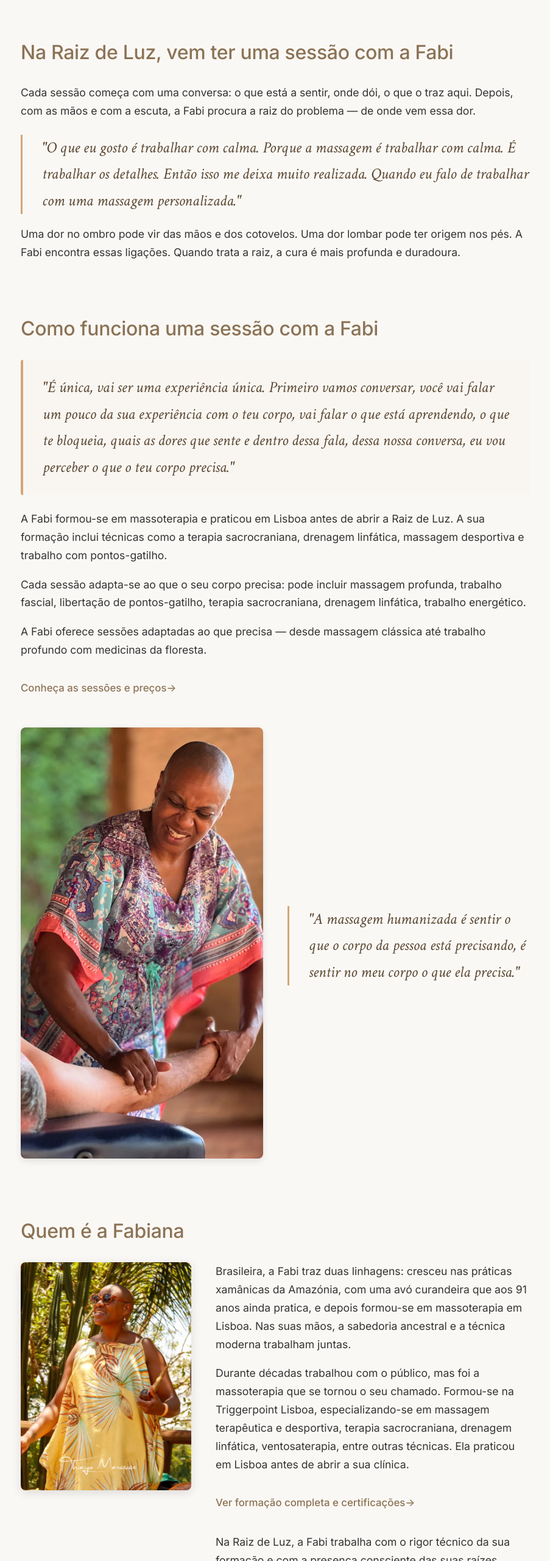
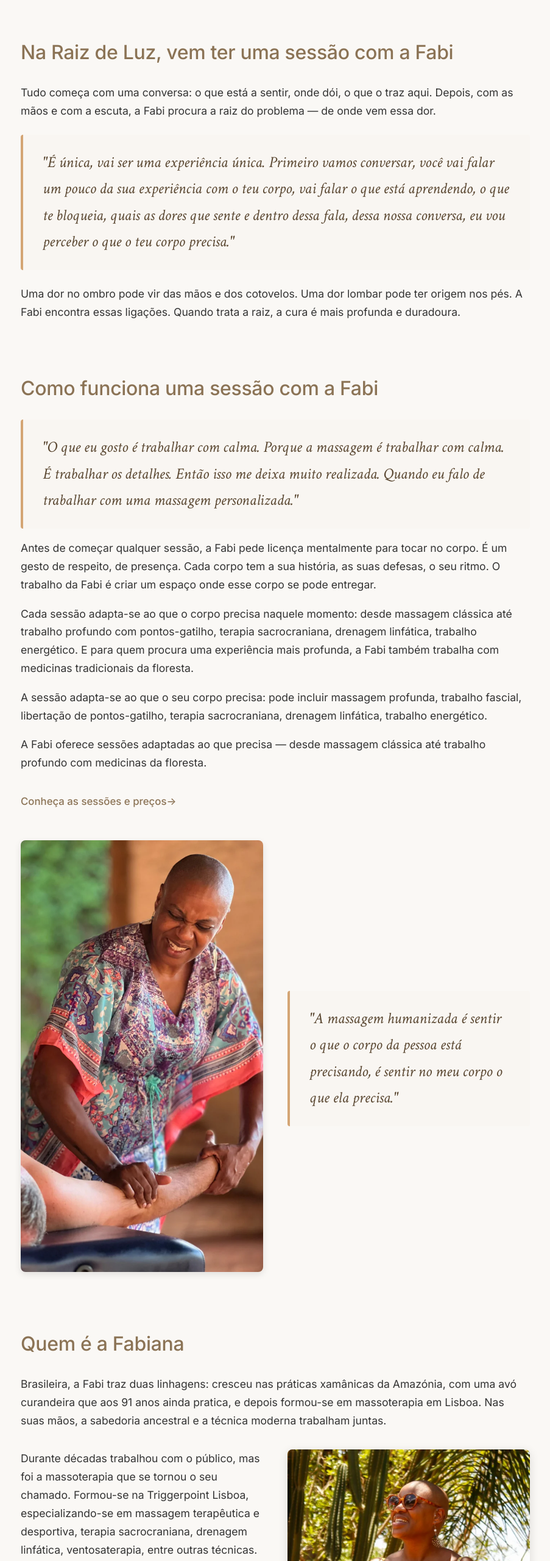
Before and after one commit to jpdrecourt/raiz-de-luz, a website: page docs/index.html in a window 1280 px wide. Shown: the part 1480-4040 px from the top of the page at 61% size, without its empty margins (188-1091 px from the left). Drawn offline with Linux system fonts and the light colour scheme.

Commit message:
Fix; Front page copy and design

```diff
--- a/docs/css/style.css
+++ b/docs/css/style.css
@@ -1589,41 +1589,52 @@ section {
   }
 }
 
-/* Bio section layout - Mobile first (single column) */
-.bio-content {
+/* Image-text layout - image LEFT, text RIGHT (desktop) */
+.image-text-layout {
   display: flex;
   flex-direction: column;
   gap: 1.5rem;
-  align-items: center;
-}
-
-.bio-image {
+  margin: 1.5rem 0;
+}
+
+.image-text-image {
   width: 100%;
   max-width: 280px;
-}
-
-.bio-image img {
+  margin: 0 auto;
+}
+
+.image-text-image img {
   width: 100%;
   height: auto;
   border-radius: 8px;
   box-shadow: 0 4px 16px rgb(0 0 0 / 12%);
 }
 
-.bio-text {
+.image-text-text {
   width: 100%;
 }
 
-/* Tablet and up - two column layout */
+/* Tablet and up - side by side, text LEFT, image RIGHT */
 @media (width >= 769px) {
-  .bio-content {
+  .image-text-layout {
     display: grid;
-    grid-template-columns: 280px 1fr;
+    grid-template-columns: 1fr 1fr;
     gap: 2.5rem;
     align-items: start;
-  }
-
-  .bio-image {
+    margin: 2rem 0;
+  }
+
+  .image-text-image {
     max-width: none;
+    margin: 0;
+    order: 2;
+  }
+
+  .image-text-text {
+    display: flex;
+    flex-direction: column;
+    justify-content: center;
+    order: 1;
   }
 }
 
--- a/docs/index.html
+++ b/docs/index.html
@@ -147,17 +147,18 @@
         </h2>
 
         <p>
-          Cada sessão começa com uma conversa: o que está a sentir, onde dói, o
-          que o traz aqui. Depois, com as mãos e com a escuta, a Fabi procura a
-          raiz do problema — de onde vem essa dor.
+          Tudo começa com uma conversa: o que está a sentir, onde dói, o que o
+          traz aqui. Depois, com as mãos e com a escuta, a Fabi procura a raiz
+          do problema — de onde vem essa dor.
         </p>
 
-        <p class="quote-inline">
-          "O que eu gosto é trabalhar com calma. Porque a massagem é trabalhar
-          com calma. É trabalhar os detalhes. Então isso me deixa muito
-          realizada. Quando eu falo de trabalhar com uma massagem
-          personalizada."
-        </p>
+        <div class="quote-block">
+          "É única, vai ser uma experiência única. Primeiro vamos conversar,
+          você vai falar um pouco da sua experiência com o teu corpo, vai falar
+          o que está aprendendo, o que te bloqueia, quais as dores que sente e
+          dentro dessa fala, dessa nossa conversa, eu vou perceber o que o teu
+          corpo precisa."
+        </div>
 
         <p>
           Uma dor no ombro pode vir das mãos e dos cotovelos. Uma dor lombar
@@ -170,25 +171,32 @@
       <section class="homepage-section sessions-section">
         <h2 class="section-heading">Como funciona uma sessão com a Fabi</h2>
 
-        <div class="quote-block">
-          "É única, vai ser uma experiência única. Primeiro vamos conversar,
-          você vai falar um pouco da sua experiência com o teu corpo, vai falar
-          o que está aprendendo, o que te bloqueia, quais as dores que sente e
-          dentro dessa fala, dessa nossa conversa, eu vou perceber o que o teu
-          corpo precisa."
-        </div>
-
-        <p>
-          A Fabi formou-se em massoterapia e praticou em Lisboa antes de abrir a
-          Raiz de Luz. A sua formação inclui técnicas como a terapia
-          sacrocraniana, drenagem linfática, massagem desportiva e trabalho com
-          pontos-gatilho.
+        <p class="quote-block">
+          "O que eu gosto é trabalhar com calma. Porque a massagem é trabalhar
+          com calma. É trabalhar os detalhes. Então isso me deixa muito
+          realizada. Quando eu falo de trabalhar com uma massagem
+          personalizada."
         </p>
 
         <p>
-          Cada sessão adapta-se ao que o seu corpo precisa: pode incluir
-          massagem profunda, trabalho fascial, libertação de pontos-gatilho,
-          terapia sacrocraniana, drenagem linfática, trabalho energético.
+          Antes de começar qualquer sessão, a Fabi pede licença mentalmente para
+          tocar no corpo. É um gesto de respeito, de presença. Cada corpo tem a
+          sua história, as suas defesas, o seu ritmo. O trabalho da Fabi é criar
+          um espaço onde esse corpo se pode entregar.
+        </p>
+
+        <p>
+          Cada sessão adapta-se ao que o corpo precisa naquele momento: desde
+          massagem clássica até trabalho profundo com pontos-gatilho, terapia
+          sacrocraniana, drenagem linfática, trabalho energético. E para quem
+          procura uma experiência mais profunda, a Fabi também trabalha com
+          medicinas tradicionais da floresta.
+        </p>
+
+        <p>
+          A sessão adapta-se ao que o seu corpo precisa: pode incluir massagem
+          profunda, trabalho fascial, libertação de pontos-gatilho, terapia
+          sacrocraniana, drenagem linfática, trabalho energético.
         </p>
 
         <p>
@@ -217,7 +225,7 @@
             </picture>
           </div>
           <div class="image-quote-text">
-            <p class="quote-inline">
+            <p class="quote-block">
               "A massagem humanizada é sentir o que o corpo da pessoa está
               precisando, é sentir no meu corpo o que ela precisa."
             </p>
@@ -229,8 +237,15 @@
       <section class="homepage-section bio-section">
         <h2 class="section-heading">Quem é a Fabiana</h2>
 
-        <div class="bio-content">
-          <div class="bio-image">
+        <p>
+          Brasileira, a Fabi traz duas linhagens: cresceu nas práticas xamânicas
+          da Amazónia, com uma avó curandeira que aos 91 anos ainda pratica, e
+          depois formou-se em massoterapia em Lisboa. Nas suas mãos, a sabedoria
+          ancestral e a técnica moderna trabalham juntas.
+        </p>
+
+        <div class="image-text-layout">
+          <div class="image-text-image">
             <picture>
               <source
                 srcset="media/images/Fabi-Cachimbo.webp"
@@ -244,15 +259,7 @@
             </picture>
           </div>
 
-          <div class="bio-text">
-            <p>
-              Brasileira, a Fabi traz duas linhagens: cresceu nas práticas
-              xamânicas da Amazónia, com uma avó curandeira que aos 91 anos
-              ainda pratica, e depois formou-se em massoterapia em Lisboa. Nas
-              suas mãos, a sabedoria ancestral e a técnica moderna trabalham
-              juntas.
-            </p>
-
+          <div class="image-text-text">
             <p>
               Durante décadas trabalhou com o público, mas foi a massoterapia
               que se tornou o seu chamado. Formou-se na Triggerpoint Lisboa,
@@ -266,7 +273,6 @@
                 >Ver formação completa e certificações</a
               >
             </p>
-
             <p>
               Na Raiz de Luz, a Fabi trabalha com o rigor técnico da sua
               formação e com a presença consciente das suas raízes espirituais.
@@ -274,13 +280,6 @@
               circulatórios com competência técnica e intuição ancestral. Corpo
               e espírito, técnica e tradição.
             </p>
-
-            <p class="quote-inline">
-              "O que é o trabalho humanizado? É saber onde está o ponto, onde
-              está o foco e tratar desde a raiz do problema. Isso é a parte
-              humanizada. Fazer um tratamento inteiro. Não ficar só no foco."
-            </p>
-
             <p>
               A Fabi continua a aprofundar tanto as competências técnicas como a
               prática espiritual. Serve também no
@@ -292,6 +291,12 @@
             </p>
           </div>
         </div>
+
+        <p class="quote-block">
+          "O que é o trabalho humanizado? É saber onde está o ponto, onde está o
+          foco e tratar desde a raiz do problema. Isso é a parte humanizada.
+          Fazer um tratamento inteiro. Não ficar só no foco."
+        </p>
       </section>
 
       <!-- SECTION 6: CONTACT CTA -->
```
Also changed, not shown: docs/trabalho-da-fabi.html (+1 -1 lines).
